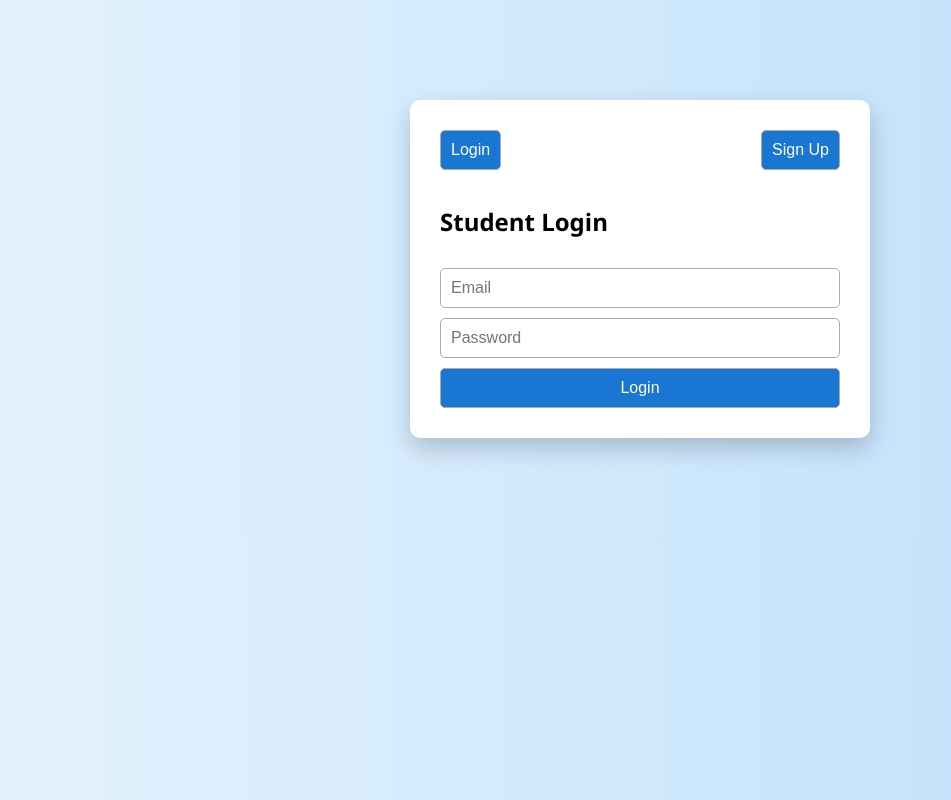
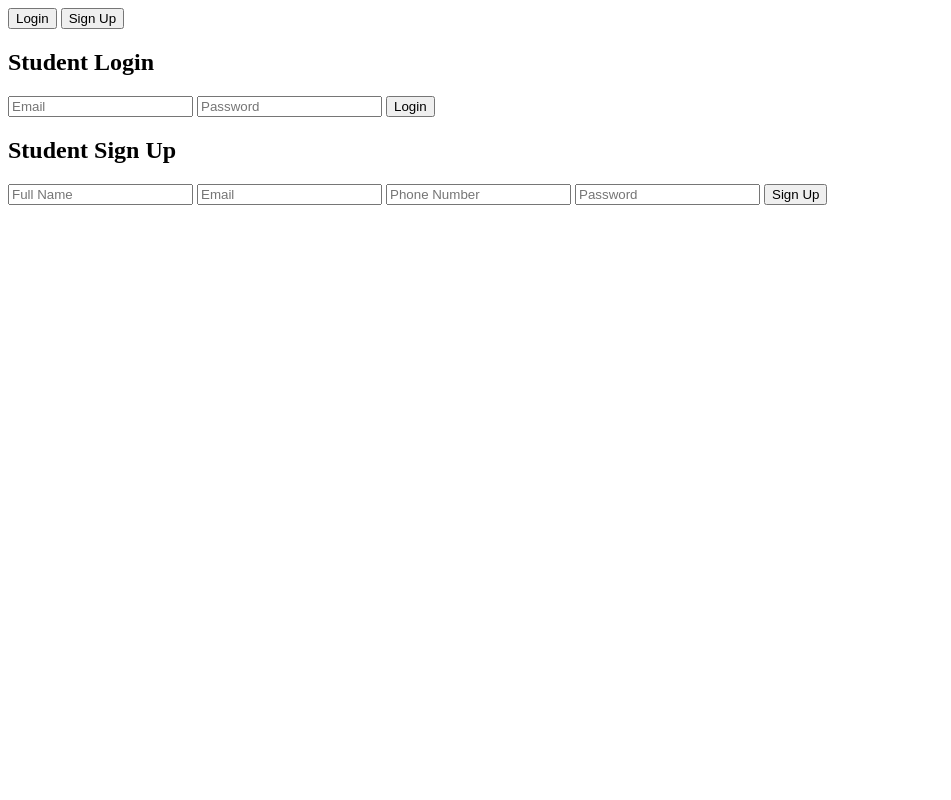
Before and after one commit to Azhagiri-15/CG-login-form, a plain HTML site: page CG-login.html in a window 1280 px wide. Shown: the whole page, without its empty margins (0-951 px from the left). Drawn offline with Linux system fonts and the light colour scheme.

Commit message:
Update CG-login.html

```diff
--- a/CG-login.html
+++ b/CG-login.html
@@ -28,78 +28,5 @@
       </form>
     </div>
   </div>
-
-  <style>
-    button {
-  background-color: #1976d2;
-  color: white;
-  border: none;
-  cursor: pointer;
-  transition: background 0.3s ease;
-}
-button:hover {
-  background-color: #0d47a1;
-}
-    .form {
-  display: flex;
-  flex-direction: column;
-  gap: 10px;
-  animation: slideIn 0.5s ease;
-}
-input, button {
-  padding: 10px;
-  font-size: 16px;
-  border-radius: 5px;
-  border: 1px solid #aaa;
-  outline: none;
-}
-.toggle {
-  display: flex;
-  justify-content: space-between;
-  margin-bottom: 15px;
-}
-.animated {
-  animation: fadeIn 1s ease;
-}
-.hidden {
-  display: none;
-}
-body {
-  margin: 0;
-  padding: 0;
-  font-family: 'Segoe UI', sans-serif;
-  background: linear-gradient(to right, #e3f2fd, #bbdefb);
-}
-.container {
-  max-width: 400px;
-  margin: 100px auto;
-  background: #fff;
-  padding: 30px;
-  border-radius: 10px;
-  box-shadow: 0 10px 25px rgba(0, 0, 0, 0.2);
-  animation: fadeIn 1s ease-in;
-}
-@keyframes fadeIn {
-  from {opacity: 0; transform: translateY(-10px);}
-  to {opacity: 1; transform: translateY(0);}
-}
-
-@keyframes slideIn {
-  from {transform: translateX(-50px); opacity: 0;}
-  to {transform: translateX(0); opacity: 1;}
-}
-  </style>
-
-  <script>
-    function toggleForm(type) {
-      document.getElementById("loginForm").classList.add("hidden");
-      document.getElementById("signupForm").classList.add("hidden");
-      if (type === "login") {
-        document.getElementById("loginForm").classList.remove("hidden");
-      } else {
-        document.getElementById("signupForm").classList.remove("hidden");
-      }
-    }
-  </script>
-</body>
+  </body>
 </html>
```
